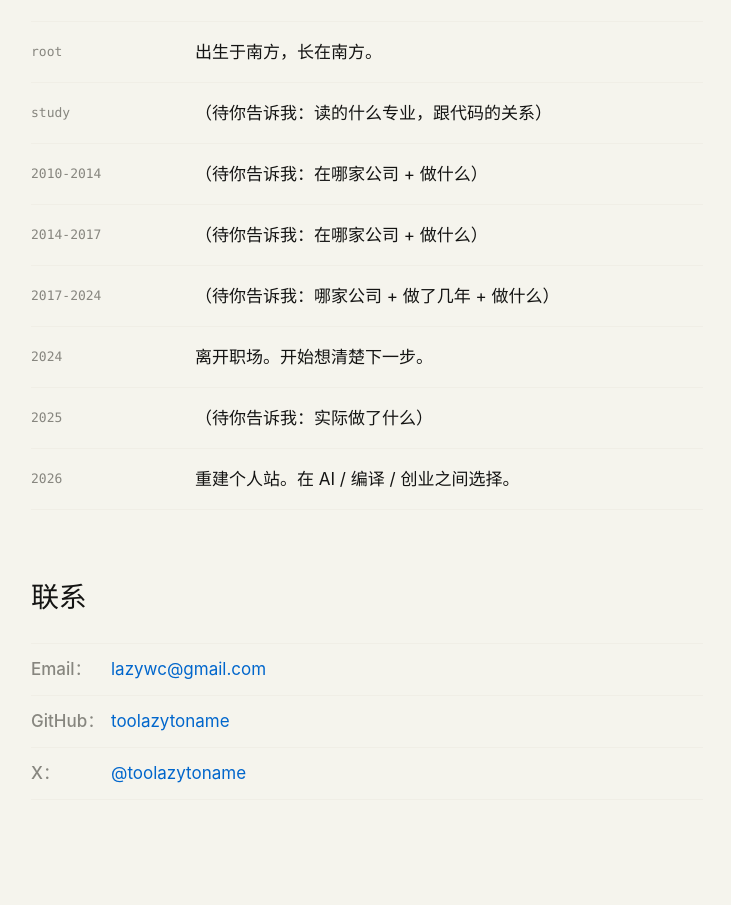
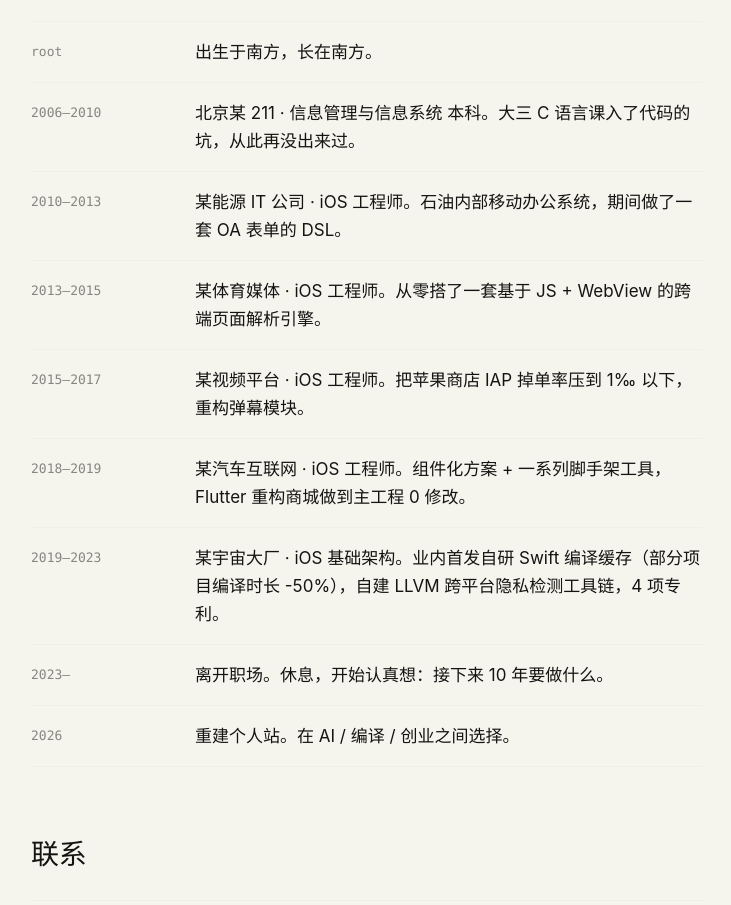
Before and after one commit to toolazytoname/toolazytoname.github.io, an Astro site: page /about in a window 1280 px wide. Shown: the part 824-1729 px from the top of the page, without its empty margins (273-1004 px from the left). Built offline with nearby package versions, Linux system fonts and the light colour scheme; Astro itself is replaced by a stand-in of ours.

Commit message:
fix(about): fill timeline from resume with privacy scrub
- 5 work rows from resume (昆仑数智 → 新浪 → 搜狐 → 易车 → 字节)
- 学校名 → 北京某 211；公司名 → 某 XXX（按 CLAUDE.md 第 3 条）
- 2017-2018 gap 跳过不标（搜狐 2017.01 结束 + 易车 2018.06 开始）

```diff
--- a/src/pages/about.astro
+++ b/src/pages/about.astro
@@ -6,12 +6,13 @@ import BaseLayout from '@layouts/BaseLayout.astro';
 
 const timeline = [
   { year: 'root', text: '出生于南方，长在南方。' },
-  { year: 'study', text: '（待你告诉我：读的什么专业，跟代码的关系）' },
-  { year: '2010-2014', text: '（待你告诉我：在哪家公司 + 做什么）' },
-  { year: '2014-2017', text: '（待你告诉我：在哪家公司 + 做什么）' },
-  { year: '2017-2024', text: '（待你告诉我：哪家公司 + 做了几年 + 做什么）' },
-  { year: '2024', text: '离开职场。开始想清楚下一步。' },
-  { year: '2025', text: '（待你告诉我：实际做了什么）' },
+  { year: '2006–2010', text: '北京某 211 · 信息管理与信息系统 本科。大三 C 语言课入了代码的坑，从此再没出来过。' },
+  { year: '2010–2013', text: '某能源 IT 公司 · iOS 工程师。石油内部移动办公系统，期间做了一套 OA 表单的 DSL。' },
+  { year: '2013–2015', text: '某体育媒体 · iOS 工程师。从零搭了一套基于 JS + WebView 的跨端页面解析引擎。' },
+  { year: '2015–2017', text: '某视频平台 · iOS 工程师。把苹果商店 IAP 掉单率压到 1‰ 以下，重构弹幕模块。' },
+  { year: '2018–2019', text: '某汽车互联网 · iOS 工程师。组件化方案 + 一系列脚手架工具，Flutter 重构商城做到主工程 0 修改。' },
+  { year: '2019–2023', text: '某宇宙大厂 · iOS 基础架构。业内首发自研 Swift 编译缓存（部分项目编译时长 -50%），自建 LLVM 跨平台隐私检测工具链，4 项专利。' },
+  { year: '2023–', text: '离开职场。休息，开始认真想：接下来 10 年要做什么。' },
   { year: '2026', text: '重建个人站。在 AI / 编译 / 创业之间选择。' },
 ];
 ---
```
